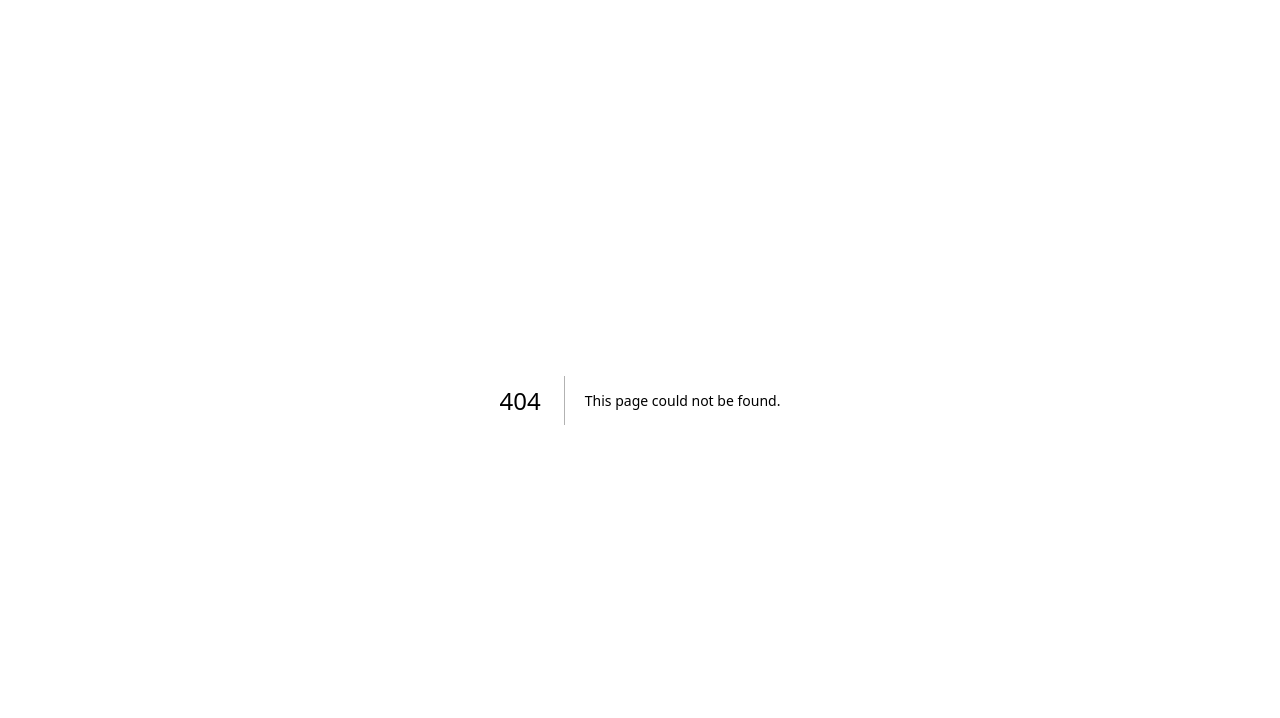
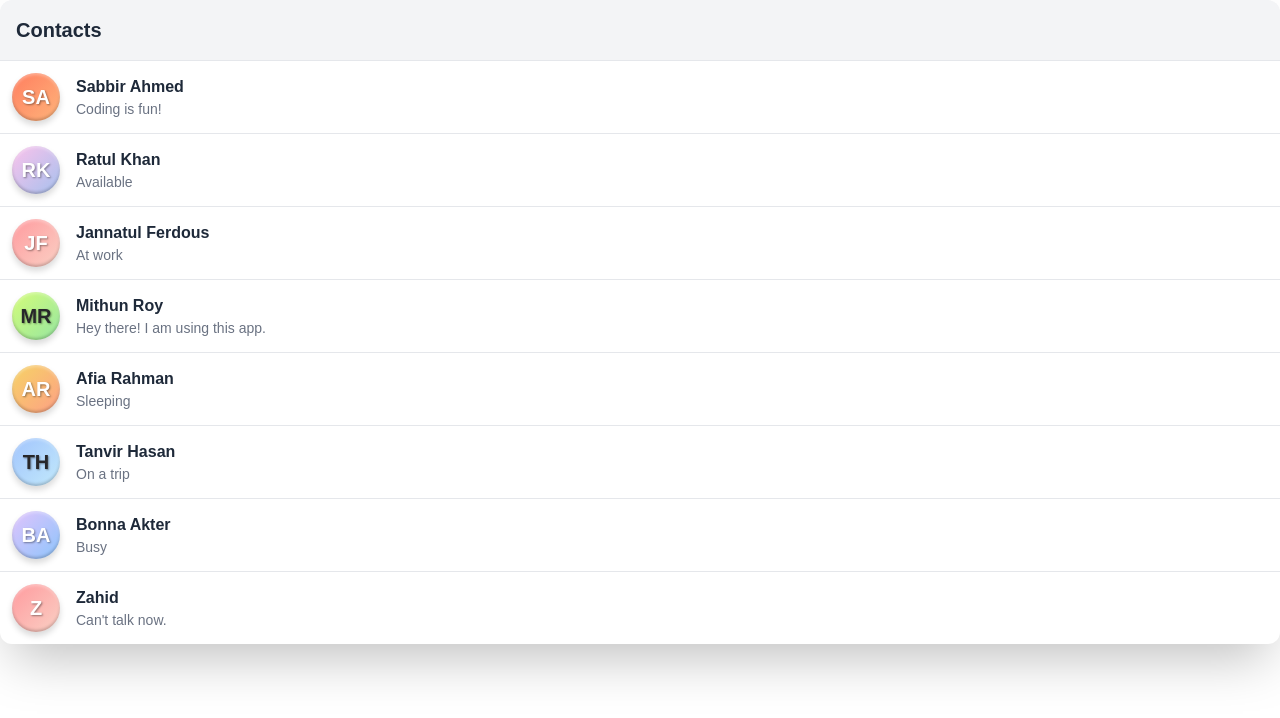
Before and after one commit to tanvirabsur/job-task-dashboard, a Next.js app: page /users in a window 1280 px wide. Before the commit this address had no page. Shown: the top 718 px of the page. Built offline with nearby package versions, Linux system fonts and the light colour scheme; no server answers.

Commit message:
design each user

```diff
--- /dev/null
+++ b/src/app/(all-routes)/posts/page.tsx
@@ -0,0 +1,7 @@
+import React from 'react'
+
+export default function page() {
+  return (
+    <div>page</div>
+  )
+}
--- /dev/null
+++ b/src/app/(all-routes)/users/page.tsx
@@ -0,0 +1,34 @@
+"use client"
+import SingelUser from '@/components/SingelUser'
+import axios from 'axios'
+import React, { useEffect, useState } from 'react'
+
+export default function Userpage() {
+  const [users, setUsers] = useState<string[]>([])
+  const [loading, setLoading] = useState<boolean>(false)
+  useEffect(() => {
+    const fetchData = async () => {
+      setLoading(true)
+      try {
+        const {data} = await axios.get('https://jsonplaceholder.typicode.com/users')
+        setUsers(data)
+
+      } catch (err) {
+        console.log(err);
+      } finally {
+        setLoading(false)
+      }
+
+    }
+
+    fetchData()
+  }, [])
+  if (loading) return <p>loading</p>
+  console.log(users);
+
+  return (
+
+    <SingelUser />
+
+  )
+}
--- a/src/app/page.tsx
+++ b/src/app/page.tsx
@@ -1,103 +1,13 @@
-import Image from "next/image";
+import Link from "next/link";
 
 export default function Home() {
   return (
-    <div className="font-sans grid grid-rows-[20px_1fr_20px] items-center justify-items-center min-h-screen p-8 pb-20 gap-16 sm:p-20">
-      <main className="flex flex-col gap-[32px] row-start-2 items-center sm:items-start">
-        <Image
-          className="dark:invert"
-          src="/next.svg"
-          alt="Next.js logo"
-          width={180}
-          height={38}
-          priority
-        />
-        <ol className="font-mono list-inside list-decimal text-sm/6 text-center sm:text-left">
-          <li className="mb-2 tracking-[-.01em]">
-            Get started by editing{" "}
-            <code className="bg-black/[.05] dark:bg-white/[.06] font-mono font-semibold px-1 py-0.5 rounded">
-              src/app/page.tsx
-            </code>
-            .
-          </li>
-          <li className="tracking-[-.01em]">
-            Save and see your changes instantly.
-          </li>
-        </ol>
-
-        <div className="flex gap-4 items-center flex-col sm:flex-row">
-          <a
-            className="rounded-full border border-solid border-transparent transition-colors flex items-center justify-center bg-foreground text-background gap-2 hover:bg-[#383838] dark:hover:bg-[#ccc] font-medium text-sm sm:text-base h-10 sm:h-12 px-4 sm:px-5 sm:w-auto"
-            href="https://vercel.com/new?utm_source=create-next-app&utm_medium=appdir-template-tw&utm_campaign=create-next-app"
-            target="_blank"
-            rel="noopener noreferrer"
-          >
-            <Image
-              className="dark:invert"
-              src="/vercel.svg"
-              alt="Vercel logomark"
-              width={20}
-              height={20}
-            />
-            Deploy now
-          </a>
-          <a
-            className="rounded-full border border-solid border-black/[.08] dark:border-white/[.145] transition-colors flex items-center justify-center hover:bg-[#f2f2f2] dark:hover:bg-[#1a1a1a] hover:border-transparent font-medium text-sm sm:text-base h-10 sm:h-12 px-4 sm:px-5 w-full sm:w-auto md:w-[158px]"
-            href="https://nextjs.org/docs?utm_source=create-next-app&utm_medium=appdir-template-tw&utm_campaign=create-next-app"
-            target="_blank"
-            rel="noopener noreferrer"
-          >
-            Read our docs
-          </a>
-        </div>
-      </main>
-      <footer className="row-start-3 flex gap-[24px] flex-wrap items-center justify-center">
-        <a
-          className="flex items-center gap-2 hover:underline hover:underline-offset-4"
-          href="https://nextjs.org/learn?utm_source=create-next-app&utm_medium=appdir-template-tw&utm_campaign=create-next-app"
-          target="_blank"
-          rel="noopener noreferrer"
-        >
-          <Image
-            aria-hidden
-            src="/file.svg"
-            alt="File icon"
-            width={16}
-            height={16}
-          />
-          Learn
-        </a>
-        <a
-          className="flex items-center gap-2 hover:underline hover:underline-offset-4"
-          href="https://vercel.com/templates?framework=next.js&utm_source=create-next-app&utm_medium=appdir-template-tw&utm_campaign=create-next-app"
-          target="_blank"
-          rel="noopener noreferrer"
-        >
-          <Image
-            aria-hidden
-            src="/window.svg"
-            alt="Window icon"
-            width={16}
-            height={16}
-          />
-          Examples
-        </a>
-        <a
-          className="flex items-center gap-2 hover:underline hover:underline-offset-4"
-          href="https://nextjs.org?utm_source=create-next-app&utm_medium=appdir-template-tw&utm_campaign=create-next-app"
-          target="_blank"
-          rel="noopener noreferrer"
-        >
-          <Image
-            aria-hidden
-            src="/globe.svg"
-            alt="Globe icon"
-            width={16}
-            height={16}
-          />
-          Go to nextjs.org →
-        </a>
-      </footer>
+    <div className="flex justify-between">
+      <p>home</p>
+      <ul className="flex gap-5">
+        <li><Link href={`/posts`}>Posts</Link></li>
+        <li><Link href={`/users`}>Users</Link></li>
+      </ul>
     </div>
   );
 }
--- /dev/null
+++ b/src/components/SingelUser.tsx
@@ -0,0 +1,85 @@
+import React from 'react'
+import User from '@/components/User'
+type User = {
+    id: number;
+    name: string;
+    status: string;
+};
+
+type GradientStyle = {
+    gradient: string;
+    text: string;
+};
+
+
+const users: User[] = [
+    { id: 1, name: 'Sabbir Ahmed', status: 'Coding is fun!' },
+    { id: 2, name: 'Ratul Khan', status: 'Available' },
+    { id: 3, name: 'Jannatul Ferdous', status: 'At work' },
+    { id: 4, name: 'Mithun Roy', status: 'Hey there! I am using this app.' },
+    { id: 5, name: 'Afia Rahman', status: 'Sleeping' },
+    { id: 6, name: 'Tanvir Hasan', status: 'On a trip' },
+    { id: 7, name: 'Bonna Akter', status: 'Busy' },
+    { id: 8, name: 'Zahid', status: 'Can\'t talk now.' }
+];
+
+const gradientStyles: GradientStyle[] = [
+    { gradient: 'linear-gradient(135deg, #ff7e5f, #feb47b)', text: '#ffffff' }, // Peach
+    { gradient: 'linear-gradient(135deg, #89f7fe, #66a6ff)', text: '#ffffff' }, // Light Blue
+    { gradient: 'linear-gradient(135deg, #ff9a9e, #fad0c4)', text: '#ffffff' }, // Pinkish
+    { gradient: 'linear-gradient(135deg, #a1c4fd, #c2e9fb)', text: '#27272a' }, // Sky Blue (dark text)
+    { gradient: 'linear-gradient(135deg, #d4fc79, #96e6a1)', text: '#27272a' }, // Lime Green (dark text)
+    { gradient: 'linear-gradient(135deg, #f6d365, #fda085)', text: '#ffffff' }, // Orange
+    { gradient: 'linear-gradient(135deg, #c79081, #dfa579)', text: '#ffffff' }, // Bronze
+    { gradient: 'linear-gradient(135deg, #fbc2eb, #a6c1ee)', text: '#ffffff' }, // Lavender
+    { gradient: 'linear-gradient(135deg, #84fab0, #8fd3f4)', text: '#ffffff' }, // Aqua
+    { gradient: 'linear-gradient(135deg, #e0c3fc, #8ec5fc)', text: '#ffffff' }, // Purple-Blue
+    { gradient: 'linear-gradient(135deg, #f093fb, #f5576c)', text: '#ffffff' }  // Pink-Red
+];
+
+const getInitials = (name: string): string => {
+    if (!name) return '?';
+    const nameParts = name.trim().split(' ');
+    if (nameParts.length > 1) {
+        const firstName = nameParts[0];
+        const lastName = nameParts[nameParts.length - 1];
+        return `${firstName.charAt(0)}${lastName.charAt(0)}`.toUpperCase();
+    } else {
+        return name.charAt(0).toUpperCase();
+    }
+};
+
+const generateAvatarStyle = (name: string): GradientStyle => {
+    if (!name) return { gradient: 'linear-gradient(135deg, #e2e8f0, #f1f5f9)', text: '#475569' }; // Default gray
+    let hash = 0;
+    for (let i = 0; i < name.length; i++) {
+        hash = name.charCodeAt(i) + ((hash << 5) - hash);
+    }
+    const index = Math.abs(hash % gradientStyles.length);
+    return gradientStyles[index];
+};
+
+export default function SingelUser() {
+    return (
+        <>
+            <div className="w-full  mx-auto bg-white rounded-xl shadow-2xl overflow-hidden">
+                {/* Header */}
+                <header className="bg-gray-100 p-4 border-b border-gray-200">
+                    <h1 className="text-xl font-bold text-gray-800">Contacts</h1>
+                </header>
+
+                {/* User list container */}
+                <div className="divide-y divide-gray-200">
+                    {users.map((user,index) => {
+                        const initials= getInitials(user?.name);
+                        const style = generateAvatarStyle(user.name);
+
+                        return (
+                            <User  avatarStyle={style} user={user} initials={initials} key={index}/>
+                        );
+                    })}
+                </div>
+            </div>
+        </>
+    )
+}
--- /dev/null
+++ b/src/components/User.tsx
@@ -0,0 +1,41 @@
+import React from 'react'
+type GradientStyle = {
+    gradient: string;
+    text: string;
+}
+type User = {
+    id: number;
+    name: string;
+    status: string;
+};
+
+type Props = {
+    initials: string;
+    avatarStyle: GradientStyle; // match the new prop name and type
+    user: User
+};
+export default function user({initials, avatarStyle,user}: Props) {
+    return (
+        <div  className="flex items-center p-3 hover:bg-gray-50 transition-colors duration-200 cursor-pointer">
+            {/* Avatar Circle */}
+            <div className="flex-shrink-0">
+                <div
+                    className="w-12 h-12 rounded-full flex items-center justify-center text-xl font-semibold transition-transform duration-200 hover:scale-110"
+                    style={{
+                        backgroundImage: avatarStyle.gradient,
+                        color: avatarStyle.text,
+                        boxShadow: '0 4px 6px rgba(0, 0, 0, 0.15), inset 0 2px 3px rgba(255, 255, 255, 0.3), inset 0 -2px 3px rgba(0, 0, 0, 0.2)',
+                        textShadow: '1px 1px 2px rgba(0,0,0,0.4)',
+                    }}
+                >
+                    {initials}
+                </div>
+            </div>
+            {/* User Info */}
+            <div className="ml-4 flex-grow">
+                <h3 className="text-md font-semibold text-gray-800">{user.name}</h3>
+                <p className="text-sm text-gray-500 truncate">{user.status}</p>
+            </div>
+        </div>
+    )
+}
```
Also changed, not shown: package.json (+7 -6 lines), 1 other file (tests, documents, lock files or other folders).
